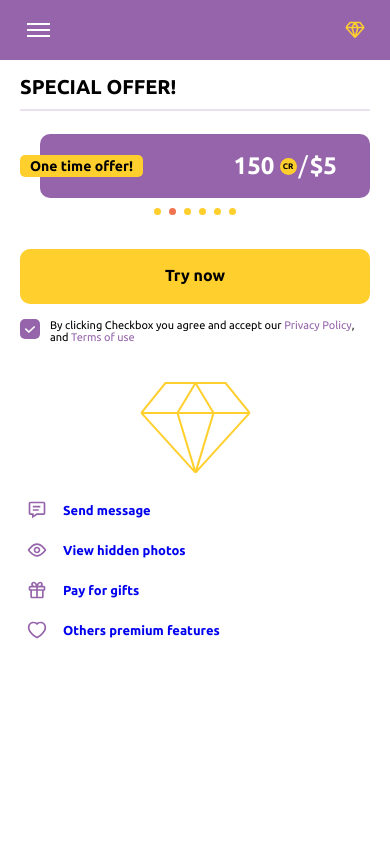
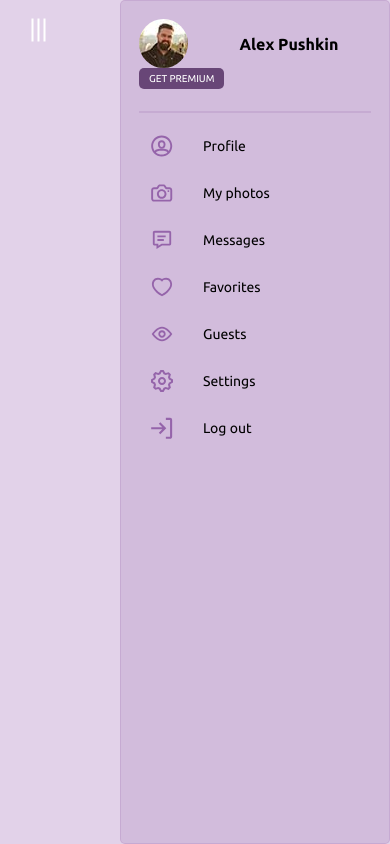
Before and after one commit to Ivsmcrew/PromoPage, a website: page index.html in a window 390 px wide. Both pictures are taken after a click on the element 38 px from the left and 30 px from the top of the page. Drawn offline with nearby package versions, Linux system fonts and the light colour scheme.

Commit message:
feat: implement js mobile menu

```diff
--- a/assets/sass/base/_common.scss
+++ b/assets/sass/base/_common.scss
@@ -20,16 +20,16 @@ body{
     left:100%;
     height: 100%;
     width: 100%;
-    background-color: rgba(255, 255, 255);
+    background-color: rgb(226, 210, 233);
     opacity: 0;
     transition-property: all;
-    transition-duration: 0.3s;
+    transition-duration: 0.2s;
 
     &_active{
         left:0;
         opacity: 1;
         transition-property: all;
-        transition-duration: 0.3s;
+        transition-duration: 0.2s;
     }
 }
 .wrapper{
--- a/assets/sass/layout-parts/_header.scss
+++ b/assets/sass/layout-parts/_header.scss
@@ -9,6 +9,13 @@
 
 .header__burgerIcon{
     margin-left: 7px;
+    transition-property: all;
+    transition-duration: 0.3s;
+    &_active{
+        transform: rotate(90deg);
+        transition-property: all;
+        transition-duration: 0.3s;
+    }
 }
 .header__premiumButton{
     margin-left: auto;
--- a/assets/sass/layout-parts/_slider.scss
+++ b/assets/sass/layout-parts/_slider.scss
@@ -4,6 +4,7 @@
         align-items: center;
         padding: 18px 33px;
         margin-left: 20px;
+        margin-right: 1px;
         border-radius: 10px;
         background-color: $first-main-color;
     }
--- a/script.js
+++ b/script.js
@@ -1,4 +1,5 @@
 $(document).ready(function(){
+    //slider
     $('.slider').slick({
         infinite: false,
         dots: true,
@@ -7,4 +8,11 @@ $(document).ready(function(){
         autoplay: true,
         autoplaySpeed: 6000,
     });
+
+    //mobile-menu
+    $('.burger, .backLayer').click(()=>{
+        $('.nav').toggleClass('main__nav_hidden');
+        $('.backLayer').toggleClass('backLayer_active');
+        $('.burger').toggleClass('header__burgerIcon_active');
+    })
 });
```
Also changed, not shown: core.css, 1 other file.
